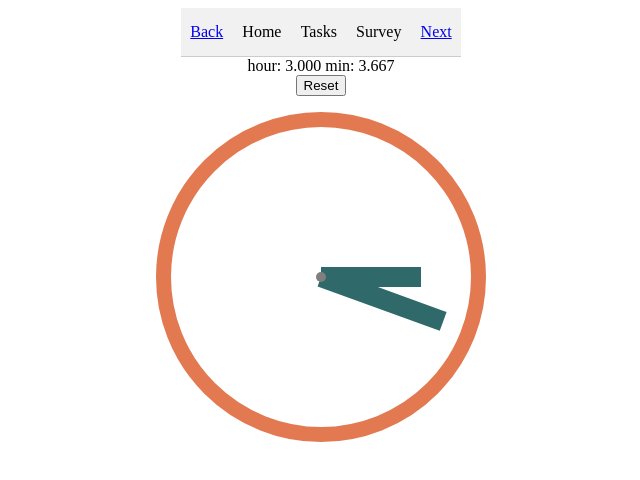
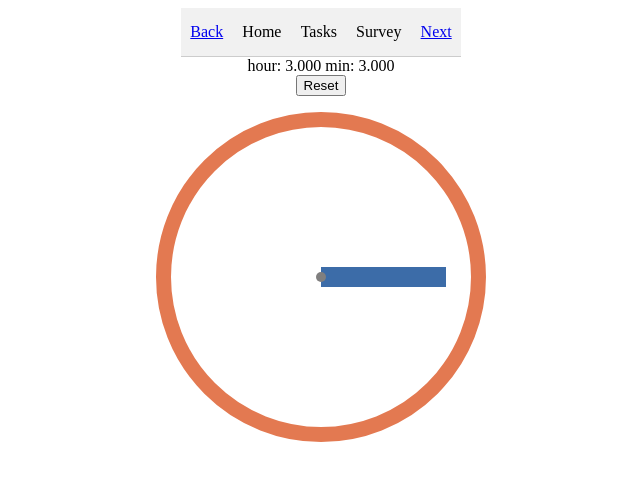
Before and after one commit to ntnon/svelte-cog, a SvelteKit app: page /tasks/clockpoint in a window 1280 px wide. Shown: the top 480 px of the page, without its empty margins (319-959 px from the left). Built offline with nearby package versions, Linux system fonts and the light colour scheme.

Commit message:
hand location saves to clockPoint store

```diff
--- a/src/routes/tasks/clockpoint/+page.svelte
+++ b/src/routes/tasks/clockpoint/+page.svelte
@@ -1,16 +1,18 @@
 <script lang="ts">
-	import type { IHand } from '$lib/interfaces';
+	import type { IHand, ITaskData, ITaskHands } from '$lib/dataInterfaces';
+	import { getDataStore } from '$lib/state.svelte';
 	import type { InteractionEvent } from '$lib/types';
 	import Clock from '../../../components/Clock.svelte';
 	import { cssRotationToClockHours } from '../../../scripts/cssRotationToClockHours';
 	import { getClientCoordinates } from '../../../scripts/getClientCoordinates';
 
+	const store = getDataStore<ITaskHands>('clockPoint');
+
 	let dial: HTMLElement;
 
-	let hands: IHand[] = [
-		{ name: 'hour', angle: 0, active: false, length: 100 },
-		{ name: 'minute', angle: 20, active: false, length: 130 }
-	];
+	let hands: IHand[] = [$store.minute, $store.hour];
+
+	console.log(hands);
 
 	const calculateMouseDialAngle = (clientX: number, clientY: number) => {
 		const dialRect = dial.getBoundingClientRect();
@@ -20,31 +22,33 @@
 		return angle;
 	};
 
-	const onMouseMove = (e: InteractionEvent) => {
-		e.preventDefault();
+	const onMouseMove = (e: InteractionEvent, touch: boolean = false) => {
+		if (!touch) {
+			e.preventDefault();
+		}
 		const { clientX, clientY } = getClientCoordinates(e);
 		const newAngle = calculateMouseDialAngle(clientX, clientY);
-		hands = hands.map((hand) => {
+		const newHands = hands.map((hand) => {
 			if (hand.active) {
 				hand.angle = newAngle;
 			}
 			return { ...hand };
 		});
+		store.update((value) => ({ ...value, hands: newHands }));
 	};
 </script>
 
-hour: {cssRotationToClockHours(hands[0].angle).toFixed(3)}
-min: {cssRotationToClockHours(hands[1].angle).toFixed(3)}
+hour: {cssRotationToClockHours($store.hour.angle).toFixed(3)}
+min: {cssRotationToClockHours($store.minute.angle).toFixed(3)}
 <button
-	on:click={() =>
-		(hands = hands.map((hand) => {
-			hand.angle = 0;
-			hand.active = false;
-			return { ...hand };
-		}))}>Reset</button
+	on:click={() => {
+		$store.hour.angle = 90;
+		$store.minute.angle = 45;
+	}}>Reset</button
 >
+
 <Clock>
-	{#each hands as hand}
+	{#each [$store.minute, $store.hour] as hand}
 		<div
 			role="button"
 			tabindex="0"
@@ -66,7 +70,7 @@ min: {cssRotationToClockHours(hands[1].angle).toFixed(3)}
 <svelte:window
 	on:mouseup={() => hands.map((hand) => (hand.active = false))}
 	on:touchend={() => hands.map((hand) => (hand.active = false))}
-	on:touchmove={onMouseMove}
+	on:touchmove={(e) => onMouseMove(e, true)}
 	on:mousemove={onMouseMove}
 />
 
@@ -74,7 +78,7 @@ min: {cssRotationToClockHours(hands[1].angle).toFixed(3)}
 	.hand {
 		touch-action: none;
 		position: absolute;
-		background-color: rgba(48, 105, 105);
+		background-color: #3c6ca8;
 		height: 20px;
 		left: 50%;
 		top: 50%;
```
